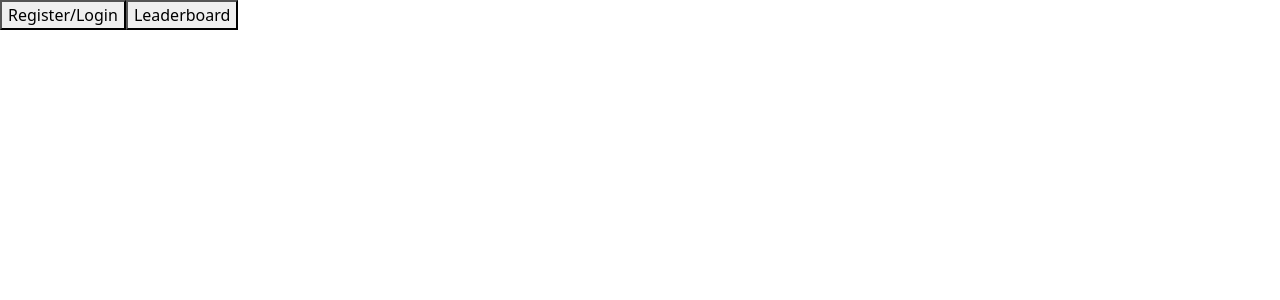
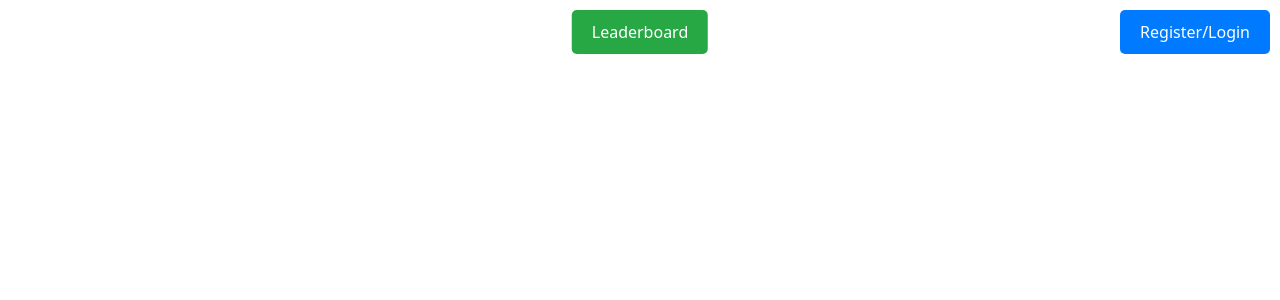
Before and after one commit to artemusuni/JustDoIt, a React (Vite) app in the folder BetterPrepared/: page / in a window 1280 px wide. Shown: the top 300 px of the page. Built offline with nearby package versions, Linux system fonts and the light colour scheme.

Commit message:
buttons are now placed and have css

```diff
--- a/BetterPrepared/src/App.css
+++ b/BetterPrepared/src/App.css
@@ -1,4 +1,32 @@
 .register-login {
     position: absolute;
+    top: 10px;
+    right: 10px;
+    padding: 10px 20px;
+    background-color: #007bff;
+    color: white;
+    border: none;
+    border-radius: 5px;
+    cursor: pointer;
+}
+.register-login:hover {
+    background-color: #0056b3;
+}
 
+
+.leaderboard {
+    position: absolute;
+    top: 10px;
+    left: 50%;
+    transform: translateX(-50%);
+    padding: 10px 20px;
+    background-color: #28a745;
+    color: white;
+    border: none;
+    border-radius: 5px;
+    cursor: pointer;
 }
+
+.leaderboard:hover {
+    background-color: #218838;
+}
--- a/BetterPrepared/src/App.tsx
+++ b/BetterPrepared/src/App.tsx
@@ -1,5 +1,5 @@
 import ListGroup from "./components/ListGroup"
-
+import "./App.css";
 function App() {
   return (
     <div>
```
